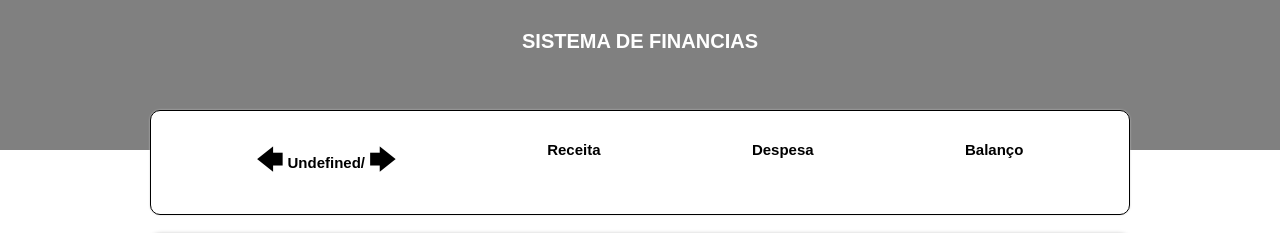
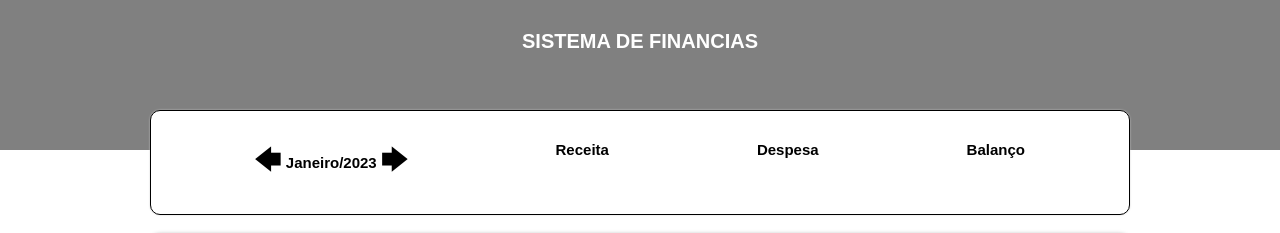
Before and after one commit to GuilhermeDevv/sistema_financeiro, a React (Vite) app in the folder sistema financeiro/: page / in a window 1280 px wide. Shown: the top 233 px of the page. Built offline with nearby package versions, Linux system fonts and the light colour scheme.

Commit message:
enviando funcção como parametro

```diff
--- a/sistema financeiro/src/page/Home/Home.tsx
+++ b/sistema financeiro/src/page/Home/Home.tsx
@@ -32,13 +32,15 @@ export function Home() {
   useEffect(() => {
     setListaFiltrada(filtrarListaPeloMes(lista, mes));
   }, [lista, mes]);
-
+  function alteracaoMesFn(novoMes: string) {
+    setMes(novoMes);
+  }
   return (
     <Container>
       <Content>
         <Header />
         <Main>
-          <AreaDeInfo mesAtual={''} />
+          <AreaDeInfo alteracaoMes={alteracaoMesFn} mesAtual={mes} />
           <AreaDeTabela lista={listaFiltrada} />
         </Main>
       </Content>
```
